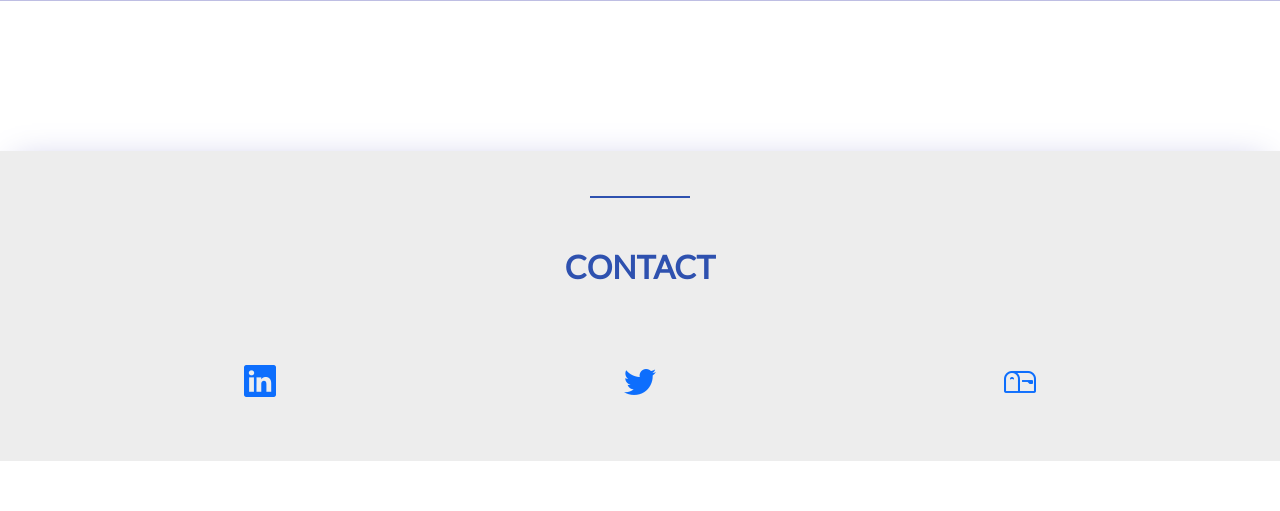
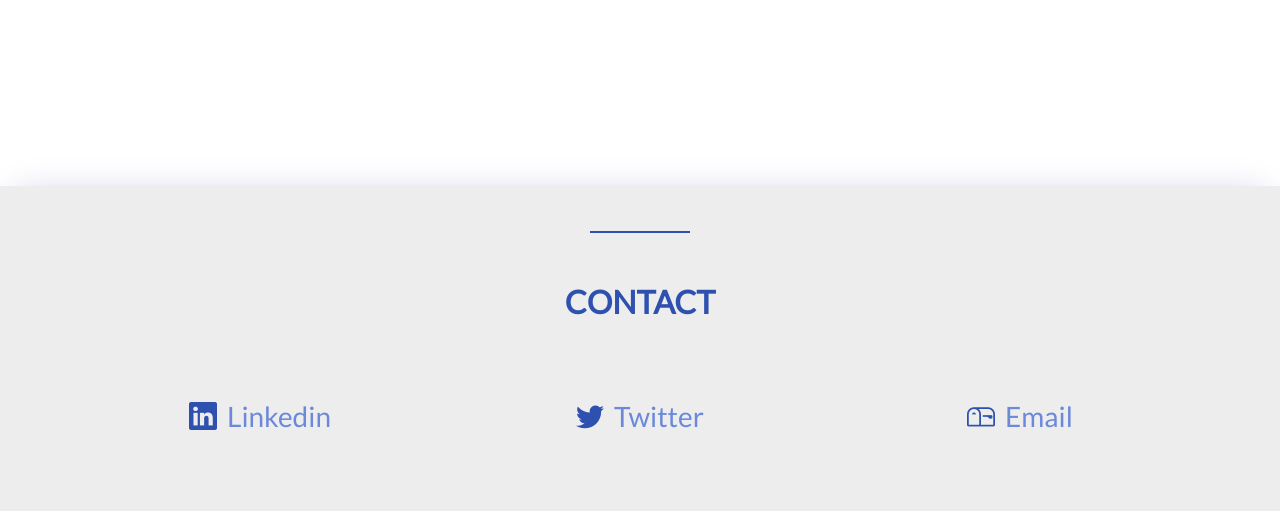
Before and after one commit to dasyx/curriculum_vitae, a PHP site: page / in a window 1280 px wide. Shown: the part 4481-4992 px from the top of the page. Before the commit the page ends 4942 px from the top, so only its background shows below. Run offline with PHP 8.4, Linux system fonts and the light colour scheme.

Commit message:
header scrollspy + footer hover underline

```diff
--- a/css/base/_footer.scss
+++ b/css/base/_footer.scss
@@ -1,5 +1,5 @@
 #contact {
-    margin-top: 150px;
+    margin-top: 200px;
     background-color: #ededed;
     box-shadow: 0px -4px 34px -15px #bebee3;
 }
@@ -15,5 +15,12 @@
 .list-unstyled {
     padding-top: 20px;
     text-align: center;
-    font-size: xx-large;
 }
+.list-unstyled span {
+    color: $background_main;
+}
+.list-unstyled p {
+    display: inline;
+    margin-left: 10px;
+    color: lighten($background_main, 20%)
+}
--- a/css/base/_navigation.scss
+++ b/css/base/_navigation.scss
@@ -17,7 +17,7 @@
 }
 
 .navbar li a {
-    color: #fff !important;
+    color: #fff;
 }
 .navbar-nav li a:hover, .navbar-nav li.active a {
     color: #3855a3 !important;
--- a/css/layouts/_section_about.scss
+++ b/css/layouts/_section_about.scss
@@ -4,13 +4,14 @@ section .head_banner {
 }
 
 #about, .bg-divider {
-    background: url("../img/background/lioran_crop.jpg");
+    background-image: url("../img/background/lioran_crop.jpg");
     background-size: cover;
     background-attachment: fixed;
     background-repeat: no-repeat;
 }
 
 #about img {
+    margin-top: 30px;
     max-width: 50%;
     width: 400px;
     height: auto;
@@ -26,7 +27,7 @@ section .head_banner {
     text-transform: uppercase;
 }
 
-#about .head_banner h3 {
+#about .head_banner h2 {
     margin: 10px 0px;
     color: #fff;
 }
--- a/css/styles.css
+++ b/css/styles.css
@@ -59,6 +59,50 @@
   }
 }
 
+/*ANIMATIONS DU HOVER SUR LINKS FOOTER
+==============================================================*/
+.list-unstyled a {
+  position: relative;
+  display: inline-block;
+  font-size: 28px;
+  font-weight: 300;
+  color: #666;
+  -webkit-transition: color .2s ease;
+  transition: color .2s ease;
+  padding: 3px 0;
+  margin-bottom: 15px;
+}
+
+.list-unstyled a:hover {
+  color: #aaa;
+}
+
+.list-unstyled a:hover::after, .list-unstyled a:hover::before {
+  width: 100%;
+  left: 0;
+}
+
+.list-unstyled a::after, .list-unstyled a::before {
+  content: '';
+  position: absolute;
+  top: calc(100% + 5px);
+  width: 0;
+  right: 0;
+  height: 3px;
+}
+
+.list-unstyled a::before {
+  -webkit-transition: width 0.4s cubic-bezier(0.51, 0.18, 0, 0.88) 0.1s;
+  transition: width 0.4s cubic-bezier(0.51, 0.18, 0, 0.88) 0.1s;
+  background: #2196f3;
+}
+
+.list-unstyled a::after {
+  -webkit-transition: width 0.2s cubic-bezier(0.29, 0.18, 0.26, 0.83);
+  transition: width 0.2s cubic-bezier(0.29, 0.18, 0.26, 0.83);
+  background: #2e51af;
+}
+
 body {
   font-family: "Lato", "Roboto", sans-serif;
   -moz-user-select: none;
@@ -84,7 +128,7 @@ h1, h2, h3, h4, h5, h6 {
 }
 
 #contact {
-  margin-top: 150px;
+  margin-top: 200px;
   background-color: #ededed;
   -webkit-box-shadow: 0px -4px 34px -15px #bebee3;
           box-shadow: 0px -4px 34px -15px #bebee3;
@@ -104,7 +148,16 @@ h1, h2, h3, h4, h5, h6 {
 .list-unstyled {
   padding-top: 20px;
   text-align: center;
-  font-size: xx-large;
+}
+
+.list-unstyled span {
+  color: #2e51af;
+}
+
+.list-unstyled p {
+  display: inline;
+  margin-left: 10px;
+  color: #6b89d8;
 }
 
 .navbar {
@@ -134,7 +187,7 @@ h1, h2, h3, h4, h5, h6 {
 }
 
 .navbar li a {
-  color: #fff !important;
+  color: #fff;
 }
 
 .navbar-nav li a:hover, .navbar-nav li.active a {
@@ -148,13 +201,14 @@ section .head_banner {
 }
 
 #about, .bg-divider {
-  background: url("../img/background/lioran_crop.jpg");
+  background-image: url("../img/background/lioran_crop.jpg");
   background-size: cover;
   background-attachment: fixed;
   background-repeat: no-repeat;
 }
 
 #about img {
+  margin-top: 30px;
   max-width: 50%;
   width: 400px;
   height: auto;
@@ -171,7 +225,7 @@ section .head_banner {
   text-transform: uppercase;
 }
 
-#about .head_banner h3 {
+#about .head_banner h2 {
   margin: 10px 0px;
   color: #fff;
 }
--- a/css/utils/_animations.scss
+++ b/css/utils/_animations.scss
@@ -24,3 +24,47 @@
         transform: scale(1) translateY(0px);
     }
 }
+
+/*ANIMATIONS DU HOVER SUR LINKS FOOTER
+==============================================================*/
+.list-unstyled a {
+    position: relative;
+    display: inline-block;
+    font-size: 28px;
+    font-weight: 300;
+    color: #666;
+    transition: color .2s ease;
+    padding: 3px 0;
+    margin-bottom: 15px;
+
+    &:hover {
+      color: #aaa;
+
+      &::after,
+      &::before {
+        width: 100%;
+        left: 0;
+      }
+
+    }
+
+    &::after,
+    &::before {
+      content: '';
+      position: absolute;
+      top: calc(100% + 5px);
+      width: 0;
+      right: 0;
+      height: 3px;
+    }
+
+    &::before {
+      transition: width .4s cubic-bezier(0.51, 0.18, 0, 0.88) .1s;
+      background: #2196f3;
+    }
+
+    &::after {
+      transition: width .2s cubic-bezier(0.29, 0.18, 0.26, 0.83);
+      background: $background_main;
+    }
+  }
--- a/index.html
+++ b/index.html
@@ -21,8 +21,8 @@
     <link rel="stylesheet" href="css/styles.css" />
 </head>
 
-<body>
-    <nav class="navbar navbar-expand-lg navbar-dark navbar-fixed-top">
+<body data-spy="scroll" data-target=".navbar" data-offset="20">
+    <nav class="navbar navbar-expand-lg navbar-dark fixed-top">
         <div class="container-fluid">
             <div class="navbar-header">
                 <button type="button" class="navbar-toggler" data-toggle="collapse" data-target="#myNavbar">
@@ -47,8 +47,8 @@
         </div>
         <div class="head_banner">
             <h1>David Levast</h1>
-            <h3>Développeur Web freelance</h3>
-            <a href="docs/CV_david_levast.pdf" class=" btn btn-sm button1">Télécharger le CV</a>
+            <h2>Développeur Web freelance</h2>
+            <a href="docs/CV_david_levast.pdf" class="btn btn-sm button1">Télécharger le CV</a>
         </div>
     </section>
     <section class="quote container">
@@ -286,7 +286,7 @@
                         <li>
                             <a class="text-decoration-none" href="https://www.linkedin.com/in/david-levast-9553881aa"
                                 target="_blank">
-                                <span class="bi bi-linkedin"></span>
+                                <span class="bi bi-linkedin"><p>Linkedin</p></span>
                             </a>
                         </li>
                     </ul>
@@ -295,7 +295,7 @@
                     <ul class="list-unstyled">
                         <li>
                             <a class="text-decoration-none" href="https://twitter.com/davidlevast27" target="_blank">
-                                <span class="bi bi-twitter"></span>
+                                <span class="bi bi-twitter"><p>Twitter</p></span>
                             </a>
                         </li>
                     </ul>
@@ -304,7 +304,7 @@
                     <ul class="list-unstyled">
                         <li>
                             <a class="text-decoration-none" href="mailto:david.levast27@gmail.com" target="_blank">
-                                <span class="bi bi-mailbox"></span>
+                                <span class="bi bi-mailbox"><p>Email</p></span>
                             </a>
                         </li>
                     </ul>
```
Also changed, not shown: 1 other file.
